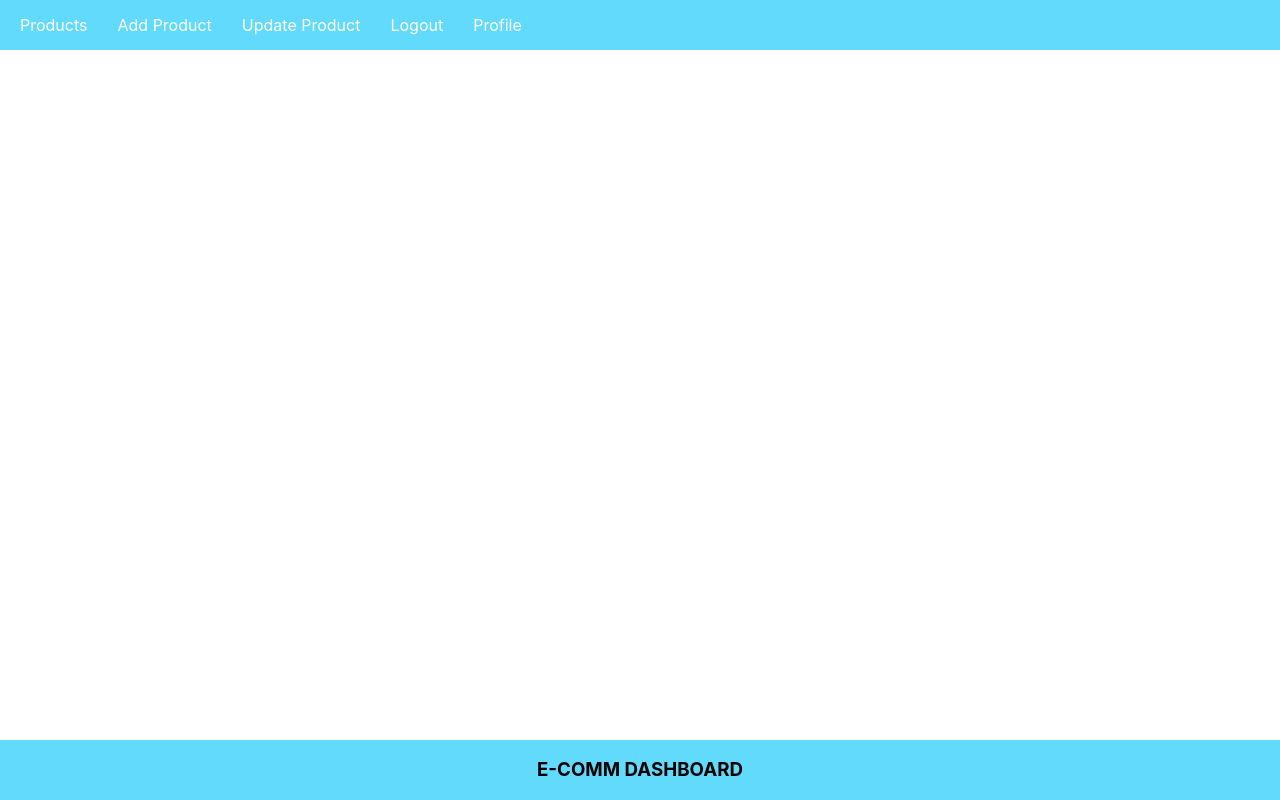
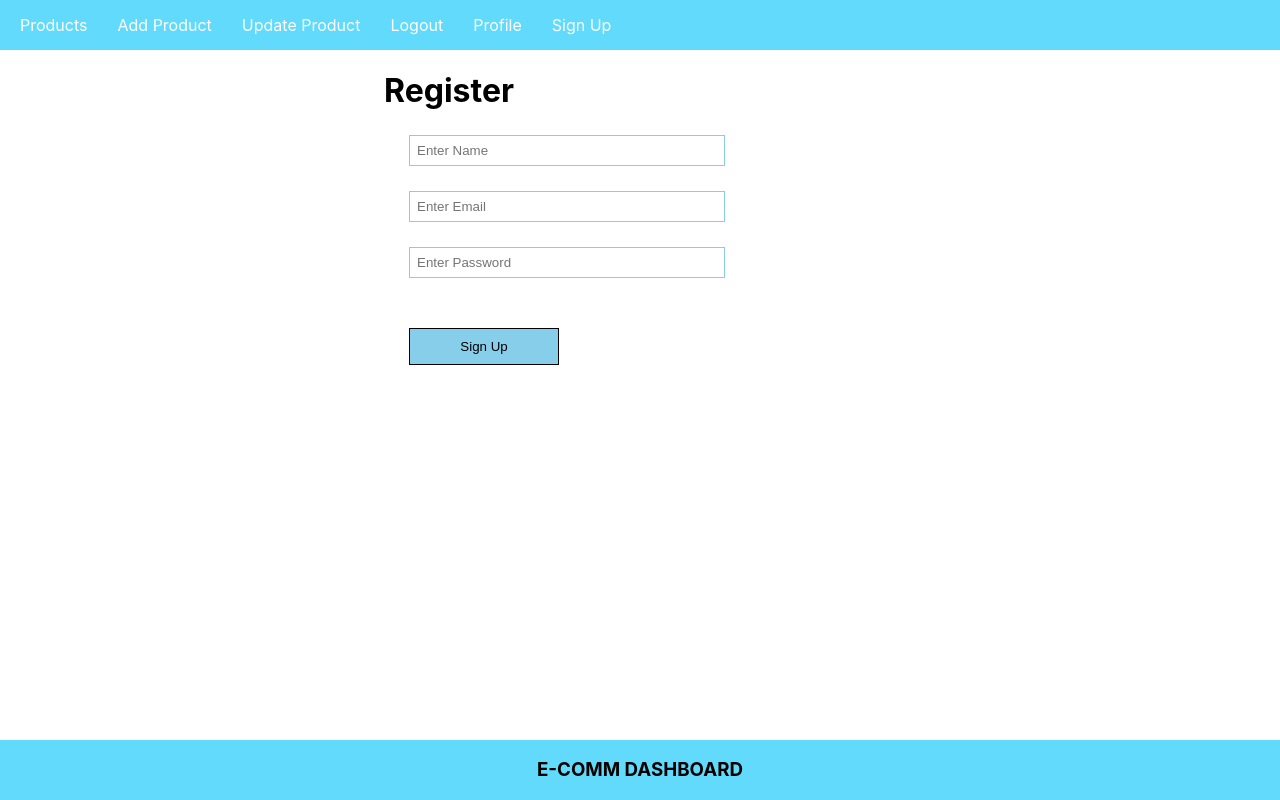
Before and after one commit to ShrutiRani7029/ECOMM-DASHBOARD-MERN-STACK-, a React (Create React App) app: page /signup in a window 1280 px wide. Built offline with nearby package versions, Linux system fonts and the light colour scheme.

Commit message:
sign_up_api

```diff
--- a/src/App.css
+++ b/src/App.css
@@ -21,6 +21,29 @@
   text-align: center;
   width: 100%;
   background-color: #61dafb;
+}
+
+.register{
+  margin-left: 30%;
+}
+
+.appButton{
+  margin: 25px;
+  padding: 10px;
+  width: 150px;
+  background-color: skyblue;
+  border: 1px solid;
+  cursor: pointer;
+}
+
+.inputBox{
+  display:block;
+  margin:25px;
+  padding: 7px;
+  width: 300px;
+  border: 1px solid skyblue
+
+
 }
 
 @media (prefers-reduced-motion: no-preference) {
--- a/src/App.js
+++ b/src/App.js
@@ -2,6 +2,7 @@
 import Nav from './components/Nav'
 import Footer from './components/Footer';
 import { BrowserRouter, Routes, Route } from 'react-router-dom';
+import SignUp from './components/SignUp';
 
 function App() {
   return (
@@ -14,7 +15,7 @@
         <Route path= "/update" element={<h1>Update Product Component</h1>} />
         <Route path= "/logout" element={<h1>Logout Component</h1>} />
         <Route path= "/profile" element={<h1>Profile Component</h1>} />
-
+        <Route path="/signup" element={<SignUp />} />
       </Routes>
       </BrowserRouter>
       <Footer/>
--- a/src/components/Nav.js
+++ b/src/components/Nav.js
@@ -10,6 +10,8 @@
                 <li><Link to="/update">Update Product</Link></li>
                 <li><Link to="/logout">Logout</Link></li>
                 <li><Link to="/profile">Profile</Link></li>
+                <li><Link to="/signup">Sign Up</Link></li>
+
             </ul>
         </div>
     )
--- /dev/null
+++ b/src/components/SignUp.js
@@ -0,0 +1,22 @@
+import React,{useState} from 'react'
+
+const SignUp =()=>{
+    const [name,setName]=useState("");
+    const [password,setPassword]=useState("");
+    const [email,setEmail]=useState("");
+    const collectData=()=>{
+        console.warn(name,email,password);
+    }
+
+    return(
+        <div className="register">
+            <h1>Register</h1>
+            <input className="inputBox" type="text" value={name} onChange={(e)=>setName(e.target.value)} placeholder="Enter Name" />
+            <input className="inputBox" type="text" value={email} onChange={(e)=>setEmail(e.target.value)} placeholder="Enter Email" />
+            <input className="inputBox" type="password" value={password} onChange={(e)=>setPassword(e.target.value)} placeholder="Enter Password" />
+            <button onClick={collectData} className="appButton" type="button">Sign Up</button>
+        </div>
+    )
+}
+
+export default SignUp;
```
